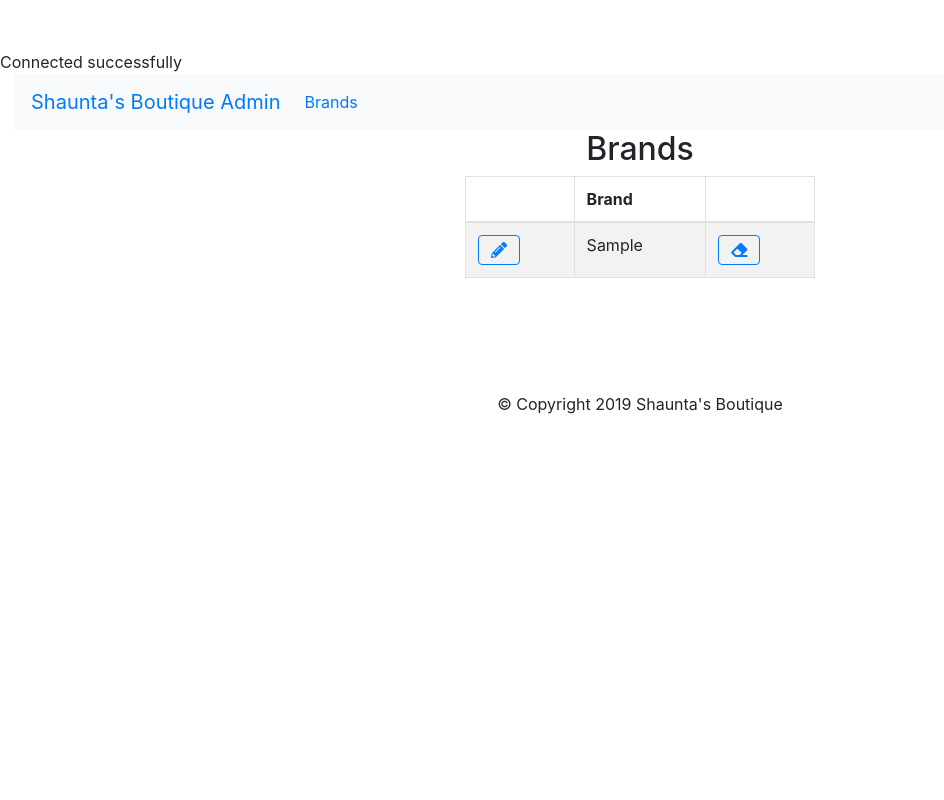
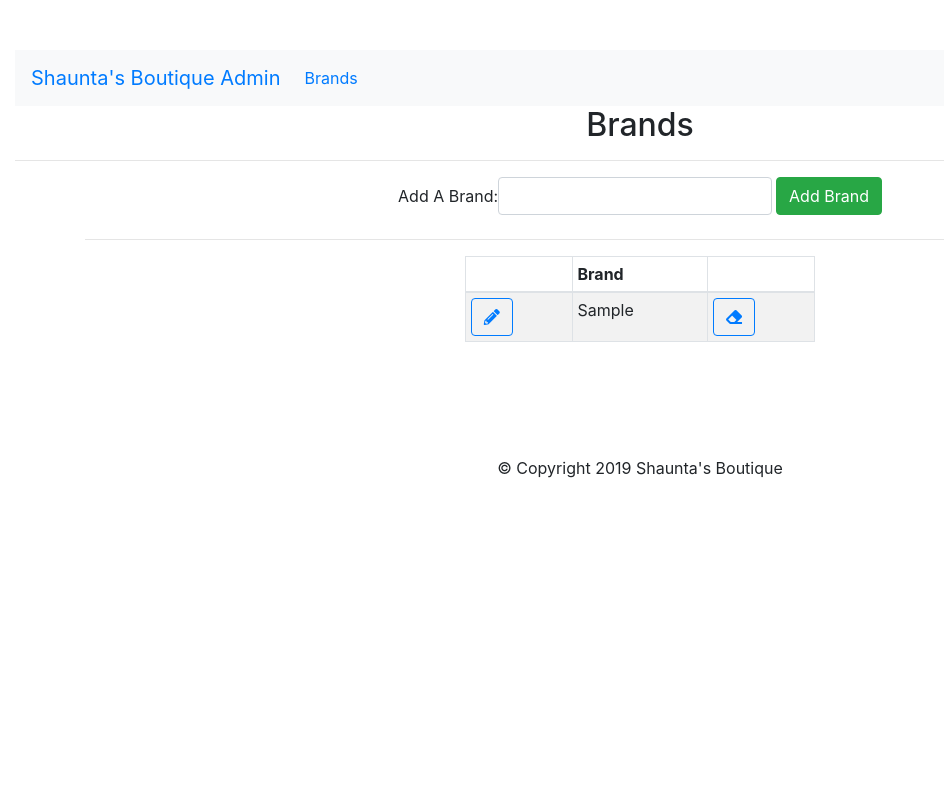
Before and after one commit to Tyler-Palmer/php-ecommerce, a PHP site: page /admin/brands.php in a window 1280 px wide. Shown: the whole page, without its empty margins (0-944 px from the left). Run offline with PHP 8.4, Linux system fonts and the light colour scheme; tables that the repository leaves empty or names only in its code hold one stand-in row (values such as "Sample post"); some libraries are stand-ins or nearby versions.

Commit message:
added ability to add brands from admin section and control user input to the db for safe additions

```diff
--- a/admin/brands.php
+++ b/admin/brands.php
@@ -2,16 +2,53 @@
     require_once '../core/init.php';
     include 'includes/head.php';
     include 'includes/navigation.php';
+
     //Get Brands from DB
     $sql = "SELECT * FROM brand ORDER BY brand";
     $results = $db->query($sql);
-
+    $errors = array();
+    //If Add Form is Submitted
+    if(isset($_POST['add_submit'])){
+        $brand = sanitize($_POST['brand']);
+        //Check if brand is empty
+        if($_POST['brand'] == ''){
+            $errors[] .= 'You must enter a brand';
+        }
+        //Check if brand already exists in db
+        $sql_check = "SELECT * FROM brand WHERE brand = '$brand'";
+        $result = $db->query($sql_check);
+        $count = mysqli_num_rows($result);
+        if($count > 0){
+            $errors[] .= $brand.' already exists in the db, please choose another brand.';
+        };
+        //Display errors
+        if(!empty($errors)){
+            echo display_errors($errors);
+        }else{
+            //Add brand to db
+            $sql_add = "INSERT INTO brand (brand) VALUES ('$brand')";
+            $db->query($sql_add);
+            header('Location: brands.php');
+        }
+    }
 ?>
-    <h2 class="text-center">Brands</h2>
+    <h2 class="text-center">Brands</h2><hr>
+    <!-- Brand Form -->
+    <div class="container">
+        <div class="row justify-content-md-center">
+            <form class="form-inline" action="brands.php" method="post">
+                <div class="form-group mb-2">
+                    <label for="brand">Add A Brand: </label>
+                    <input type="text" class="form-control" name="brand" id="brand" value="<?=((isset($_POST['brand']))?$_POST['brand']:''); ?>">
+                    <input type="submit" class="btn btn-md btn-success ml-1" name="add_submit" value="Add Brand">
+                </div>
+            </form>
+        </div><hr>
+    </div>
     <div class="container">
         <div class="row justify-content-md-center">
             <div class="col col-lg-4">
-                <table class="table table-bordered table-striped">
+                <table class="table table-bordered table-striped table-sm">
                     <thead>
                         <th></th>
                         <th>Brand</th>
--- /dev/null
+++ b/config.php
@@ -0,0 +1,2 @@
+<?php
+    define('BASEURL', $_SERVER['DOCUMENT_ROOT'].'/php-ecommerce/');
--- a/core/init.php
+++ b/core/init.php
@@ -10,6 +10,7 @@ $db = new mysqli($servername, $username, $password, 'ecommerce-test');
 if ($db->connect_error) {
     die("Connection failed: " . $db->connect_error);
 }
-echo "Connected successfully";
+// echo "Connected successfully";
 
-define('BASEURL', '/php-ecommerce/');
+require_once '../config.php';
+require_once BASEURL.'helpers/helpers.php';
--- /dev/null
+++ b/helpers/helpers.php
@@ -0,0 +1,13 @@
+<?php
+    function display_errors($errors){
+        $display = '<ul class="bg-light bg-warning">';
+        foreach($errors as $error){
+            $display .= '<li class="text-danger">'.$error.'</li>';
+        }
+        $display .= '</ul>';
+        return $display;
+    };
+
+    function sanitize($dirty){
+        return htmlentities($dirty, ENT_QUOTES,"UTF-8");
+    }
```
